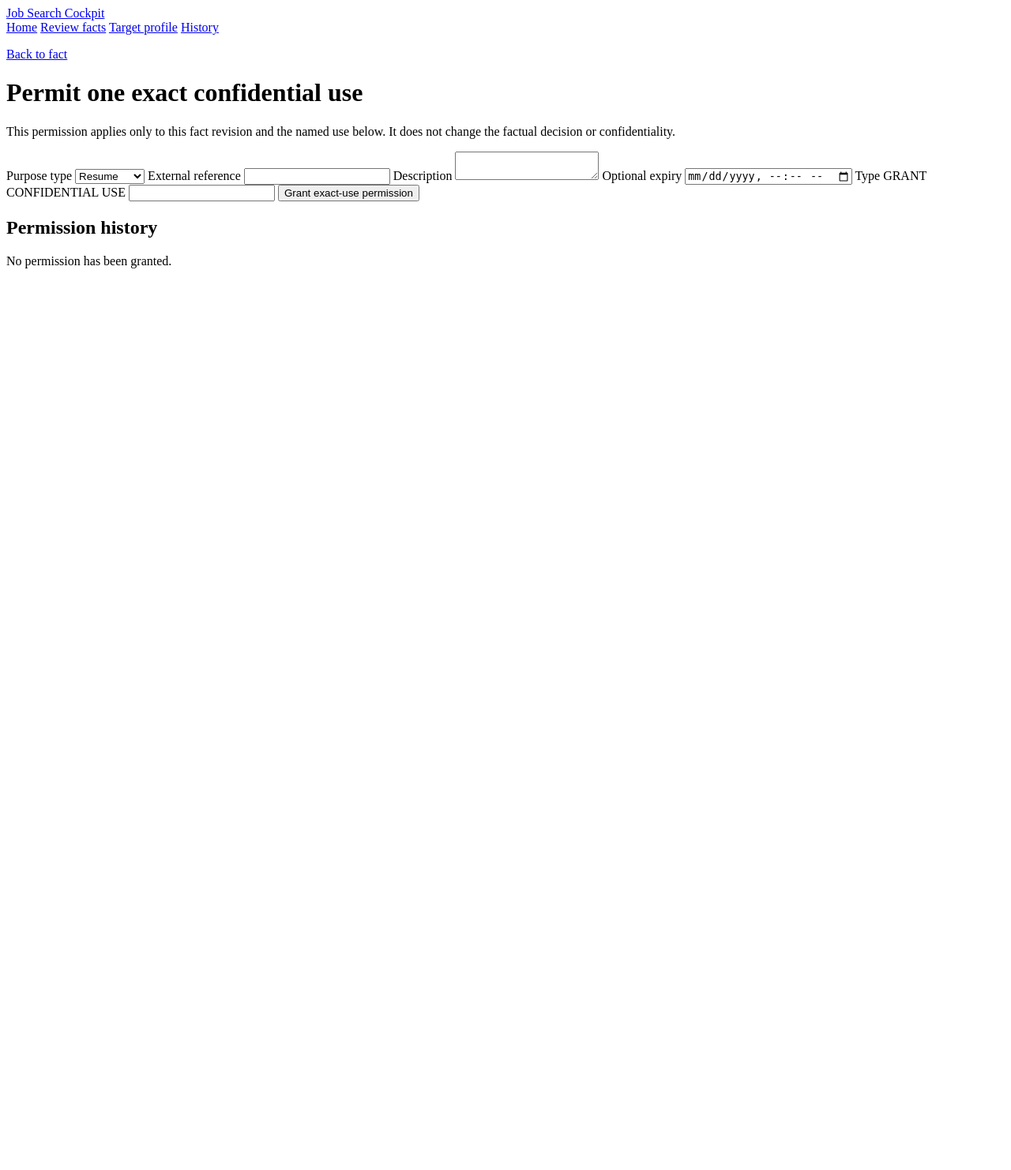
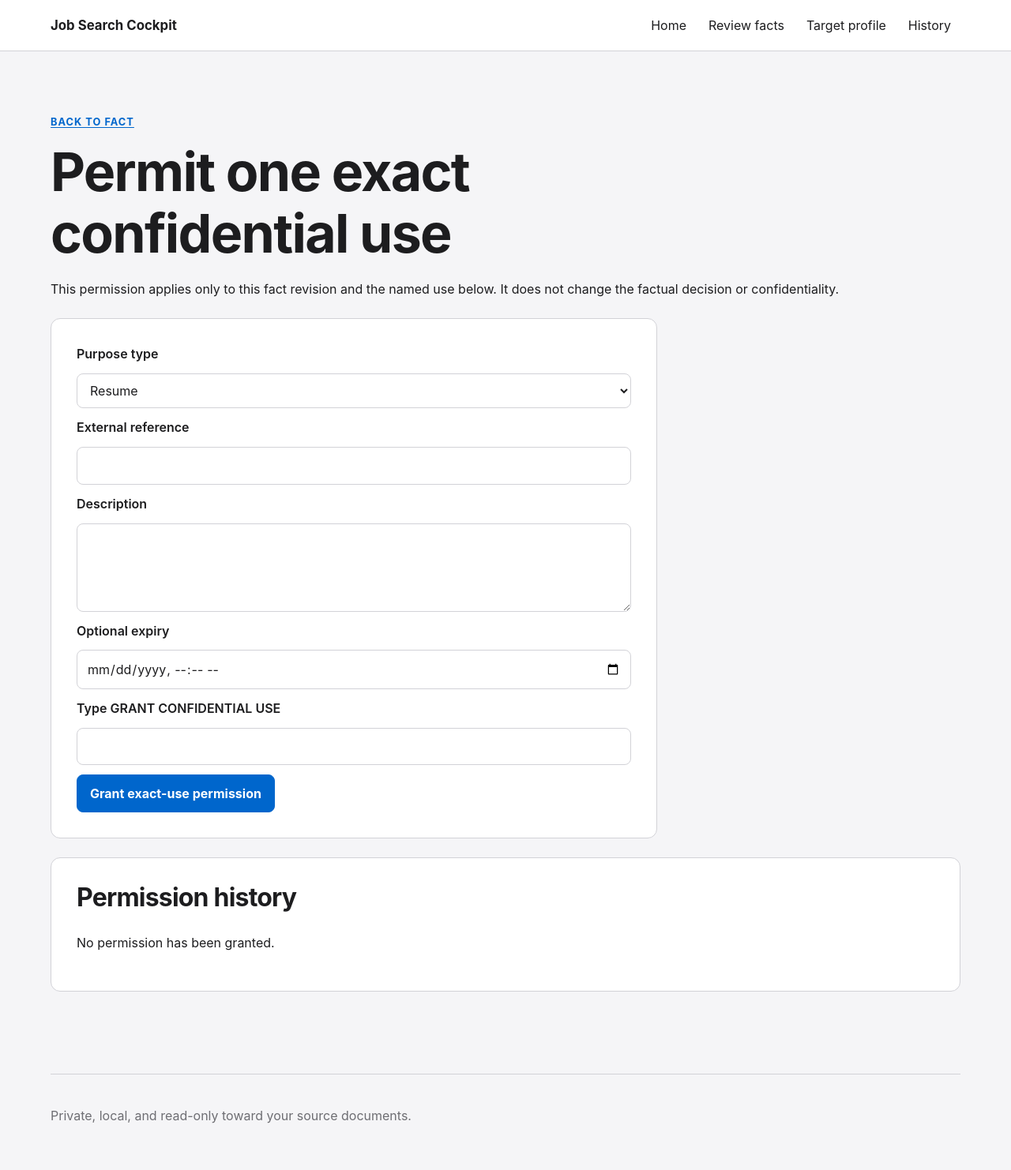
Before and after one commit to varunnandurai-png/job-search-cockpit, a Python web app: template src/job_search_cockpit/web/templates/confidential_permission.html in a window 1280 px wide. Shown: the whole page at 79% size. Before the commit the page ends 340 px from the top, so only its background shows below. Run offline with Jinja, Linux system fonts and the light colour scheme; the template is opened without the code that fills it, so the values that code supplies are empty.

Commit message:
feat: apply minimalist accessible cockpit design

```diff
--- /dev/null
+++ b/src/job_search_cockpit/web/static/app.css
@@ -0,0 +1,379 @@
+:root {
+  color-scheme: light;
+  --page: #f5f5f7;
+  --surface: #ffffff;
+  --text: #1d1d1f;
+  --secondary: #6e6e73;
+  --accent: #0066cc;
+  --accent-hover: #0055ad;
+  --border: #d2d2d7;
+  --danger: #b42318;
+  --focus: #0066cc;
+  --radius: 0.75rem;
+  --motion-duration: 120ms;
+  font-family: -apple-system, BlinkMacSystemFont, "SF Pro Text", "Segoe UI", sans-serif;
+}
+
+* {
+  box-sizing: border-box;
+}
+
+html {
+  background: var(--page);
+  overflow-x: hidden;
+  text-size-adjust: 100%;
+}
+
+body {
+  background: var(--page);
+  color: var(--text);
+  font-size: 1rem;
+  line-height: 1.55;
+  margin: 0;
+  min-width: 0;
+}
+
+a {
+  color: var(--accent);
+  text-decoration-thickness: 0.08em;
+  text-underline-offset: 0.18em;
+}
+
+a:hover {
+  color: var(--accent-hover);
+}
+
+.skip-link {
+  background: var(--text);
+  color: var(--surface);
+  left: 1rem;
+  padding: 0.75rem 1rem;
+  position: fixed;
+  top: -5rem;
+  z-index: 10;
+}
+
+.skip-link:focus {
+  color: var(--surface);
+  top: 1rem;
+}
+
+.site-header {
+  background: rgba(255, 255, 255, 0.96);
+  border-bottom: 1px solid var(--border);
+}
+
+.site-header__inner,
+.site-footer,
+.shell {
+  margin-inline: auto;
+  max-width: 72rem;
+  width: calc(100% - 2rem);
+}
+
+.site-header__inner {
+  align-items: center;
+  display: flex;
+  gap: 1.5rem;
+  justify-content: space-between;
+  min-height: 4rem;
+}
+
+.wordmark {
+  color: var(--text);
+  font-size: 1.05rem;
+  font-weight: 700;
+  text-decoration: none;
+  white-space: nowrap;
+}
+
+.primary-nav {
+  align-items: center;
+  display: flex;
+  flex-wrap: wrap;
+  gap: 0.25rem;
+  justify-content: flex-end;
+}
+
+.primary-nav a {
+  align-items: center;
+  border-radius: 0.4rem;
+  color: var(--text);
+  display: inline-flex;
+  min-height: 2.75rem;
+  padding-inline: 0.75rem;
+  text-decoration: none;
+}
+
+.primary-nav a:hover {
+  background: var(--page);
+}
+
+.shell {
+  min-height: calc(100vh - 10rem);
+  padding-block: clamp(2.5rem, 7vw, 5rem);
+}
+
+.shell > :first-child {
+  margin-top: 0;
+}
+
+h1,
+h2,
+h3 {
+  letter-spacing: -0.025em;
+  line-height: 1.15;
+  text-wrap: balance;
+}
+
+h1 {
+  font-size: clamp(2.25rem, 7vw, 4.25rem);
+  margin-block: 0.5rem 1.25rem;
+  max-width: 16ch;
+}
+
+h2 {
+  font-size: clamp(1.35rem, 3vw, 2rem);
+  margin-top: 0;
+}
+
+h3 {
+  font-size: 1.1rem;
+}
+
+p,
+li,
+dd,
+dt,
+pre,
+blockquote {
+  overflow-wrap: anywhere;
+}
+
+.shell > p:first-child,
+article > p:first-child {
+  color: var(--secondary);
+  font-size: 0.8rem;
+  font-weight: 700;
+  letter-spacing: 0.08em;
+  text-transform: uppercase;
+}
+
+section,
+details,
+.shell > form,
+.shell > article {
+  background: var(--surface);
+  border: 1px solid var(--border);
+  border-radius: var(--radius);
+  margin-block: 1.5rem;
+  padding: clamp(1.25rem, 4vw, 2rem);
+}
+
+article article,
+section section,
+details details,
+section form,
+details form {
+  background: transparent;
+  border: 0;
+  border-radius: 0;
+  padding: 0;
+}
+
+ol,
+ul {
+  padding-left: 1.4rem;
+}
+
+li + li {
+  margin-top: 0.6rem;
+}
+
+dl {
+  display: grid;
+  gap: 0.75rem;
+  grid-template-columns: repeat(auto-fit, minmax(min(100%, 12rem), 1fr));
+}
+
+dl > div {
+  background: var(--page);
+  border-radius: 0.5rem;
+  min-width: 0;
+  padding: 1rem;
+}
+
+dt {
+  color: var(--secondary);
+  font-size: 0.85rem;
+  font-weight: 600;
+}
+
+dd {
+  font-size: 1.1rem;
+  font-weight: 650;
+  margin: 0.25rem 0 0;
+}
+
+form {
+  display: grid;
+  gap: 0.75rem;
+  margin-block: 1.25rem;
+  max-width: 48rem;
+}
+
+fieldset {
+  border: 1px solid var(--border);
+  border-radius: 0.5rem;
+  margin: 0;
+  min-width: 0;
+  padding: 1rem;
+}
+
+legend,
+label {
+  font-weight: 600;
+}
+
+input:not([type="checkbox"]):not([type="radio"]),
+select,
+textarea,
+button,
+.button {
+  border: 1px solid var(--border);
+  border-radius: 0.5rem;
+  font: inherit;
+  min-height: 2.75rem;
+}
+
+input:not([type="checkbox"]):not([type="radio"]),
+select,
+textarea {
+  background: var(--surface);
+  color: var(--text);
+  max-width: 100%;
+  padding: 0.65rem 0.75rem;
+  width: 100%;
+}
+
+textarea {
+  min-height: 7rem;
+  resize: vertical;
+}
+
+input[type="checkbox"],
+input[type="radio"] {
+  height: 1.25rem;
+  margin-right: 0.45rem;
+  vertical-align: -0.2rem;
+  width: 1.25rem;
+}
+
+button,
+.button {
+  align-items: center;
+  background: #e8e8ed;
+  color: var(--text);
+  cursor: pointer;
+  display: inline-flex;
+  font-weight: 650;
+  justify-content: center;
+  padding: 0.65rem 1rem;
+  text-decoration: none;
+  width: fit-content;
+}
+
+.button--primary {
+  background: var(--accent);
+  border-color: var(--accent);
+  color: var(--surface);
+}
+
+.button--primary:hover {
+  background: var(--accent-hover);
+  color: var(--surface);
+}
+
+summary {
+  cursor: pointer;
+  font-size: 1.05rem;
+  font-weight: 700;
+  min-height: 2.75rem;
+  padding-block: 0.55rem;
+}
+
+[role="alert"] {
+  background: #fff1f0;
+  border: 1px solid #f3b7b1;
+  border-radius: 0.5rem;
+  color: var(--danger);
+  font-weight: 650;
+  padding: 1rem;
+}
+
+blockquote,
+pre {
+  background: var(--page);
+  border-left: 0.2rem solid var(--border);
+  margin-inline: 0;
+  max-width: 100%;
+  padding: 1rem;
+  white-space: pre-wrap;
+}
+
+:focus,
+:focus-visible {
+  outline: 2px solid var(--focus);
+  outline-offset: 3px;
+}
+
+.site-footer {
+  border-top: 1px solid var(--border);
+  color: var(--secondary);
+  padding-block: 1.5rem 2.5rem;
+}
+
+@media (max-width: 44rem) {
+  .site-header__inner {
+    align-items: flex-start;
+    flex-direction: column;
+    gap: 0.25rem;
+    padding-block: 0.75rem;
+  }
+
+  .primary-nav {
+    justify-content: flex-start;
+    width: 100%;
+  }
+
+  .primary-nav a {
+    padding-inline: 0.5rem;
+  }
+
+  h1 {
+    font-size: clamp(2rem, 12vw, 3rem);
+  }
+
+  section,
+  details,
+  .shell > form,
+  .shell > article {
+    border-radius: 0.6rem;
+    padding: 1.15rem;
+  }
+}
+
+@media (prefers-reduced-motion: reduce) {
+  :root {
+    --motion-duration: 0ms;
+  }
+
+  *,
+  *::before,
+  *::after {
+    animation-duration: 0.01ms !important;
+    animation-iteration-count: 1 !important;
+    scroll-behavior: auto !important;
+    transition-duration: 0.01ms !important;
+  }
+}
--- a/src/job_search_cockpit/web/templates/base.html
+++ b/src/job_search_cockpit/web/templates/base.html
@@ -4,19 +4,24 @@
     <meta charset="utf-8">
     <meta name="viewport" content="width=device-width, initial-scale=1">
     <title>{% block title %}Job Search Cockpit{% endblock %}</title>
+    <link rel="stylesheet" href="/static/app.css">
   </head>
   <body>
-    <header>
-      <a href="/" aria-label="Job Search Cockpit home">Job Search Cockpit</a>
-      <nav aria-label="Primary navigation">
-        <a href="/">Home</a>
-        <a href="/review">Review facts</a>
-        <a href="/search-profile">Target profile</a>
-        <a href="/history">History</a>
-      </nav>
+    <a class="skip-link" href="#main-content">Skip to main content</a>
+    <header class="site-header">
+      <div class="site-header__inner">
+        <a class="wordmark" href="/" aria-label="Job Search Cockpit home">Job Search Cockpit</a>
+        <nav class="primary-nav" aria-label="Primary navigation">
+          <a href="/">Home</a>
+          <a href="/review">Review facts</a>
+          <a href="/search-profile">Target profile</a>
+          <a href="/history">History</a>
+        </nav>
+      </div>
     </header>
-    <main id="main-content">
+    <main class="shell" id="main-content" tabindex="-1">
       {% block content %}{% endblock %}
     </main>
+    <footer class="site-footer"><p>Private, local, and read-only toward your source documents.</p></footer>
   </body>
 </html>
```
Also changed, not shown: src/job_search_cockpit/web/app.py (+14 -2 lines), tests/e2e/test_accessibility_flow.py (added, +73 -0 lines), tests/e2e/test_responsive_layout.py (added, +41 -0 lines), tests/support/web.py (+64 -0 lines).
